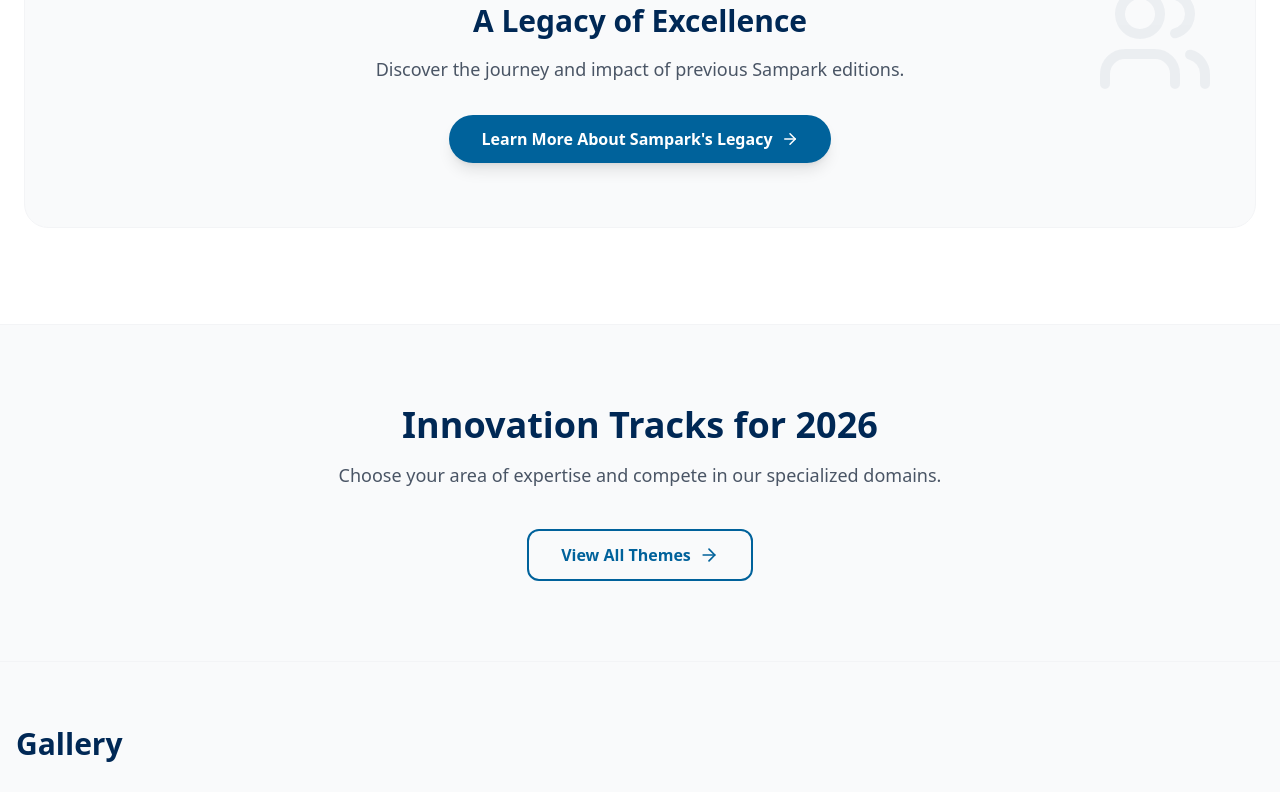
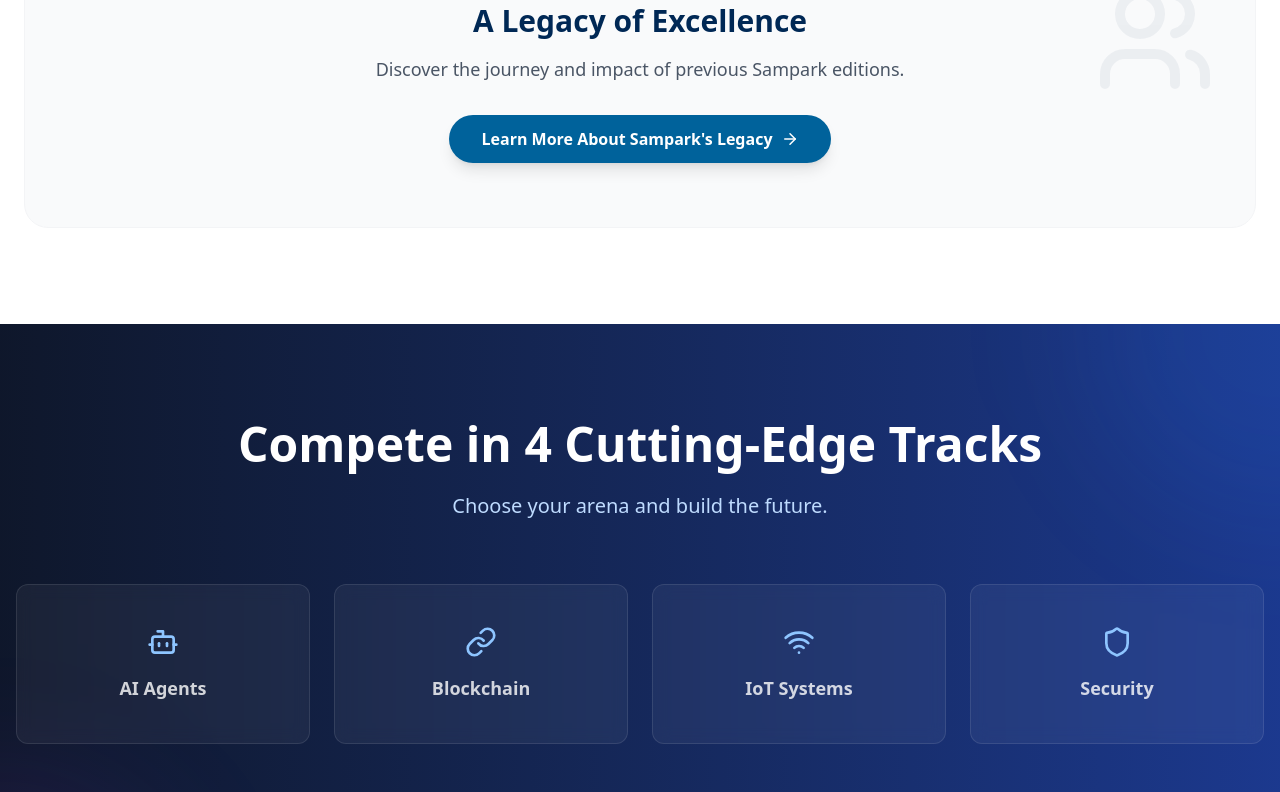
Before and after one commit to DevasyaSPatel/IEEE_sampark2026, a Next.js app: page / in a window 1280 px wide. Shown: the part 1640-2432 px from the top of the page. Built offline with nearby package versions, Linux system fonts and the light colour scheme.

Commit message:
updated themes section on home page

```diff
--- a/src/app/page.tsx
+++ b/src/app/page.tsx
@@ -4,7 +4,7 @@
 import Link from "next/link";
 import { motion } from 'framer-motion';
 import Navbar from '@/components/Navbar';
-import { Users, Calendar, Award, ArrowRight } from 'lucide-react';
+import { ArrowRight, Calendar, Users, Star, Bot, Link as LinkIcon, Wifi, Shield, Award } from 'lucide-react';
 
 export default function Home() {
 
@@ -140,18 +140,43 @@
         </div>
       </section>
 
-      {/* Explore Our Tracks */}
-      <section className="py-20 bg-gray-50 border-y border-gray-100">
-        <div className="max-w-7xl mx-auto px-4 text-center">
-          <h2 className="text-3xl md:text-4xl font-bold text-ieee-navy mb-4">Innovation Tracks for 2026</h2>
-          <p className="text-lg text-gray-600 max-w-2xl mx-auto mb-10">
-            Choose your area of expertise and compete in our specialized domains.
+      {/* Explore Our Tracks - Redesigned High Contrast Section */}
+      <section className="py-24 bg-slate-900 bg-gradient-to-r from-slate-900 to-blue-900 relative overflow-hidden">
+        {/* Background decorative elements */}
+        <div className="absolute top-0 right-0 w-96 h-96 bg-blue-500/10 rounded-full blur-3xl transform translate-x-1/2 -translate-y-1/2"></div>
+        <div className="absolute bottom-0 left-0 w-96 h-96 bg-purple-500/10 rounded-full blur-3xl transform -translate-x-1/2 translate-y-1/2"></div>
+
+        <div className="max-w-7xl mx-auto px-4 text-center relative z-10">
+          <h2 className="text-3xl md:text-5xl font-bold text-white mb-6">
+            Compete in 4 Cutting-Edge Tracks
+          </h2>
+          <p className="text-lg md:text-xl text-blue-200 max-w-2xl mx-auto mb-16">
+            Choose your arena and build the future.
           </p>
+
+          <div className="grid grid-cols-2 md:grid-cols-4 gap-4 md:gap-6 mb-16">
+            {[
+              { title: "AI Agents", icon: <Bot size={32} /> },
+              { title: "Blockchain", icon: <LinkIcon size={32} /> },
+              { title: "IoT Systems", icon: <Wifi size={32} /> },
+              { title: "Security", icon: <Shield size={32} /> }
+            ].map((track, idx) => (
+              <Link href="/themes" key={idx}>
+                <div className="bg-white/5 backdrop-blur-sm border border-white/10 rounded-xl p-6 hover:bg-white/10 hover:border-white/20 transition-all duration-300 group cursor-pointer flex flex-col items-center gap-4 h-full min-h-[160px] justify-center hover:shadow-[0_0_20px_rgba(59,130,246,0.5)]">
+                  <div className="text-blue-300 group-hover:text-white group-hover:scale-110 transition-transform duration-300">
+                    {track.icon}
+                  </div>
+                  <span className="font-semibold text-white/80 group-hover:text-white text-lg">{track.title}</span>
+                </div>
+              </Link>
+            ))}
+          </div>
+
           <Link
             href="/themes"
-            className="inline-flex items-center gap-2 px-8 py-3 rounded-xl border-2 border-ieee-blue text-ieee-blue font-bold hover:bg-blue-50 transition-colors"
+            className="inline-flex items-center gap-2 px-10 py-4 rounded-full bg-blue-600 hover:bg-blue-500 text-white font-bold text-lg shadow-lg shadow-blue-900/50 hover:shadow-blue-500/50 transition-all transform hover:-translate-y-1"
           >
-            View All Themes <ArrowRight size={20} />
+            Explore All Tracks <ArrowRight size={22} />
           </Link>
         </div>
       </section>
```
